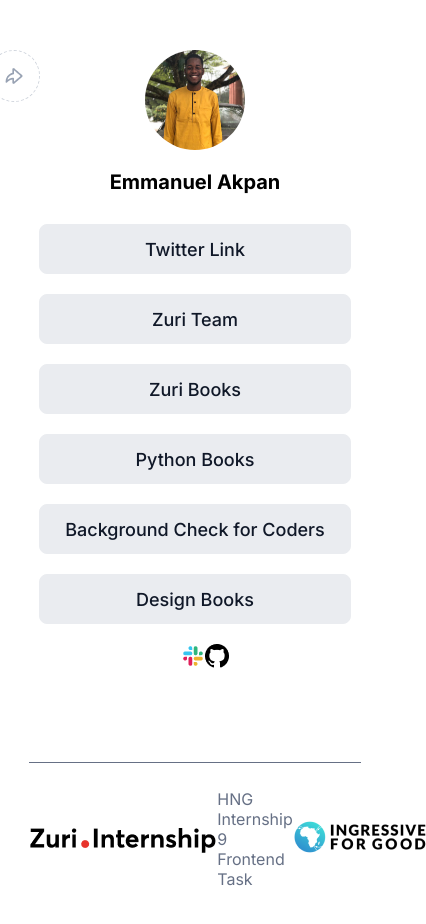
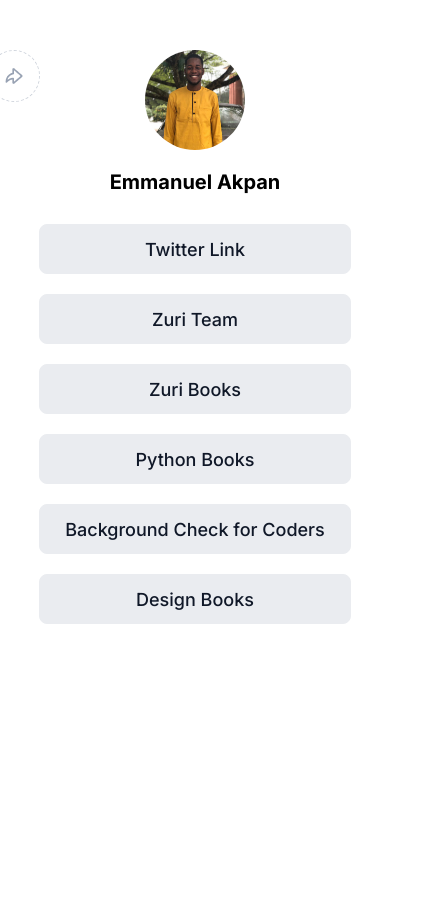
Before and after one commit to EmmanuelAKpan013/HNG-Stage-One, a React (Create React App) app: page /profile in a window 390 px wide. Shown: the top 924 px of the page, 426 px wide, since content can reach past the window. After the commit the page ends 844 px from the top, so only its background shows below. Built offline with nearby package versions, Linux system fonts and the light colour scheme.

Commit message:
Responsive Profile Page

```diff
--- a/src/Pages/ProfilePage.css
+++ b/src/Pages/ProfilePage.css
@@ -46,19 +46,26 @@
 .profile_links_container {
   margin: 10px auto 30px auto;
   width: 80%;
-  /* border: 1px solid black; */
 }
 
 .social_icons {
   display: flex;
   justify-content: space-around;
   width: 9%;
-  margin: 10px auto 0 auto;
-  /* border: 1px solid red; */
+  margin: 20px auto 0 auto;
 }
 
 .profile_footer_container {
   margin: 90px auto 20px auto;
   width: 85%;
-  /* border: 1px solid red; */
 }
+
+@media screen and (max-width: 480px) {
+  .social_icons {
+    display: none;
+  }
+
+  .profile_footer_container {
+    display: none;
+  }
+}
```
